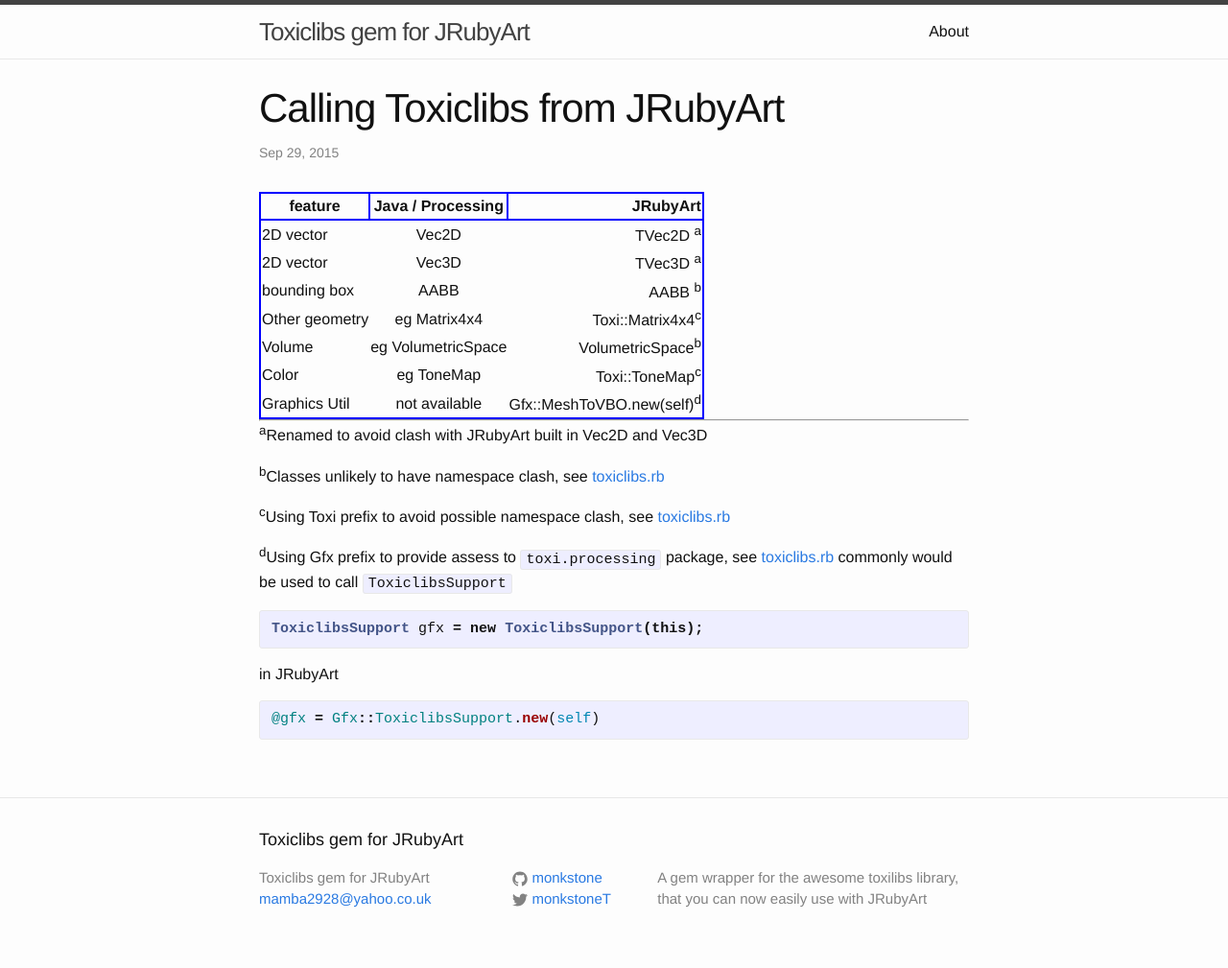
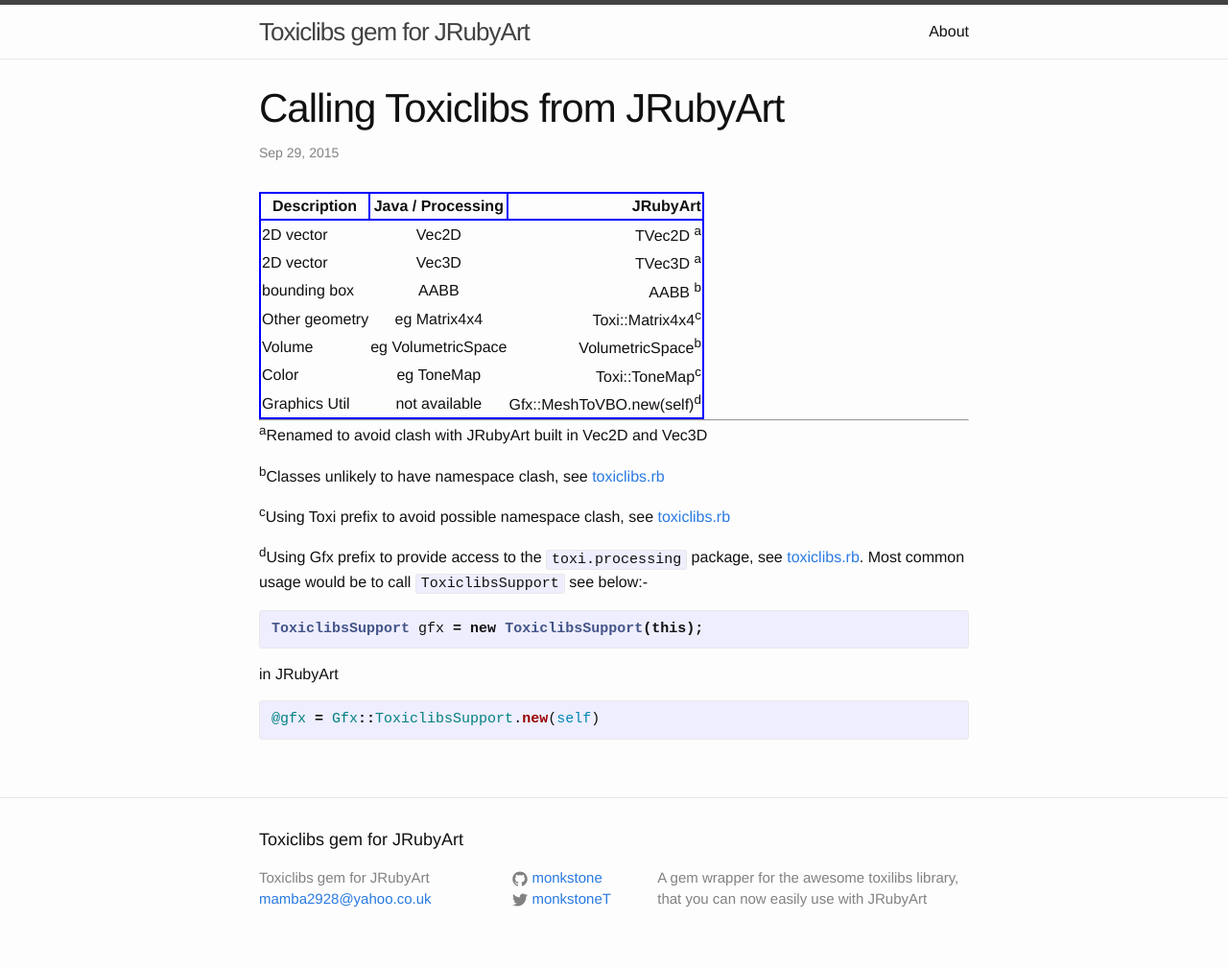
Before and after one commit to ruby-processing/toxicgem, a Jekyll site: the page built from _posts/2015-09-29-Namespace.md, in a window 1280 px wide. Shown: the whole page at 96% size. Built offline with Jekyll 4.4.1, drawn with Linux system fonts in a browser that asks for light colours.

Commit message:
namespace

```diff
--- a/_posts/2015-09-29-Namespace.md
+++ b/_posts/2015-09-29-Namespace.md
@@ -17,7 +17,7 @@
 }
 </style>
 
-|feature       |  Java / Processing        |  JRubyArt                      |
+|Description   |  Java / Processing        |  JRubyArt                      |
 |----------    |:-------------:            |------:                         |
 |2D vector     |Vec2D                      |TVec2D <sup>a</sup>             |
 |2D vector     |Vec3D                      |TVec3D <sup>a</sup>             |
@@ -35,7 +35,7 @@
 
 <sup>c</sup>Using Toxi prefix to avoid possible namespace clash, see [toxiclibs.rb][library]
 
-<sup>d</sup>Using Gfx prefix to provide assess to `toxi.processing` package, see [toxiclibs.rb][library] commonly would be used to call `ToxiclibsSupport`
+<sup>d</sup>Using Gfx prefix to provide access to the `toxi.processing` package, see [toxiclibs.rb][library]. Most common usage would be to call `ToxiclibsSupport` see below:-
 
 {% highlight java %}
 ToxiclibsSupport gfx = new ToxiclibsSupport(this);
```
